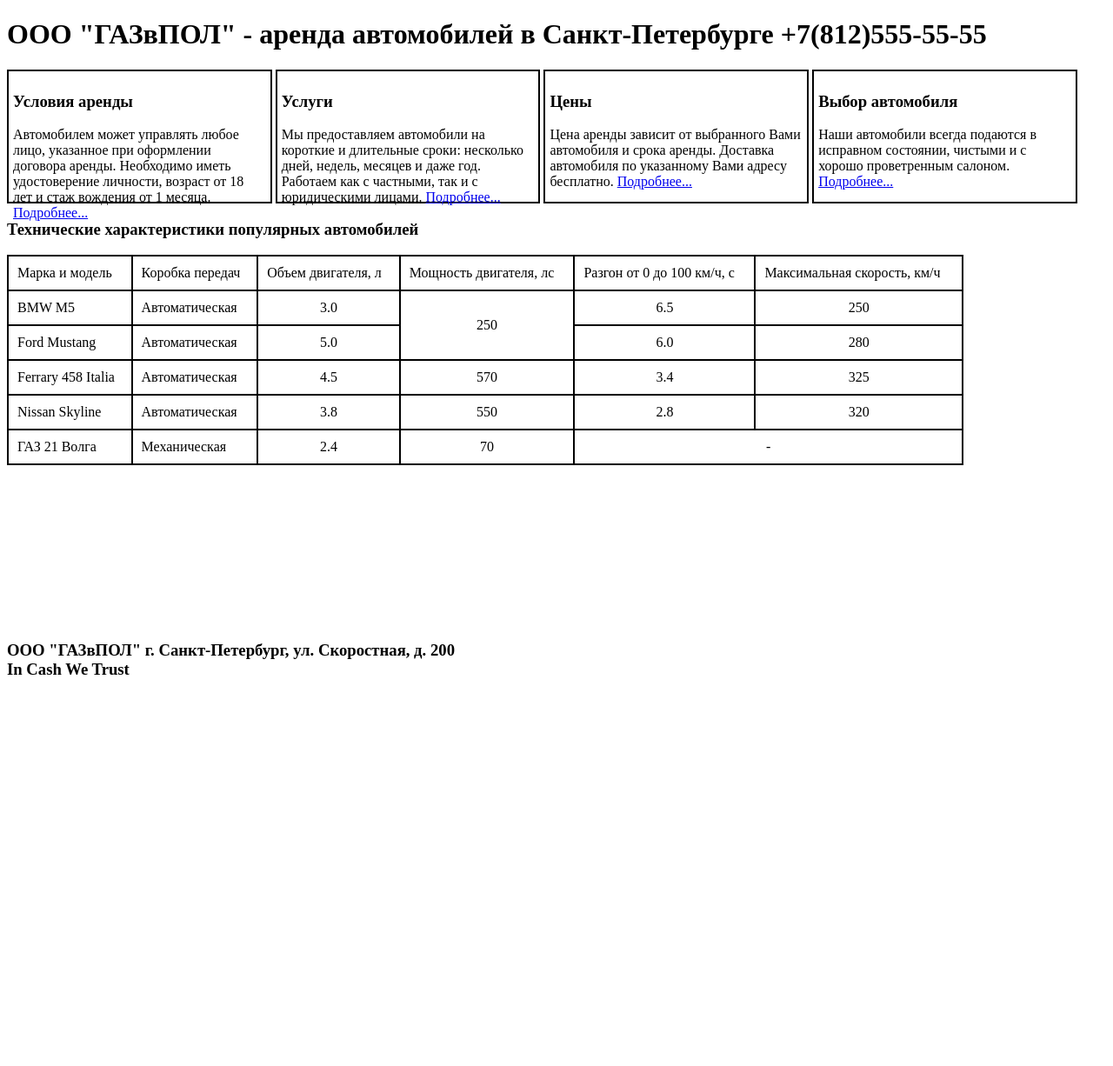
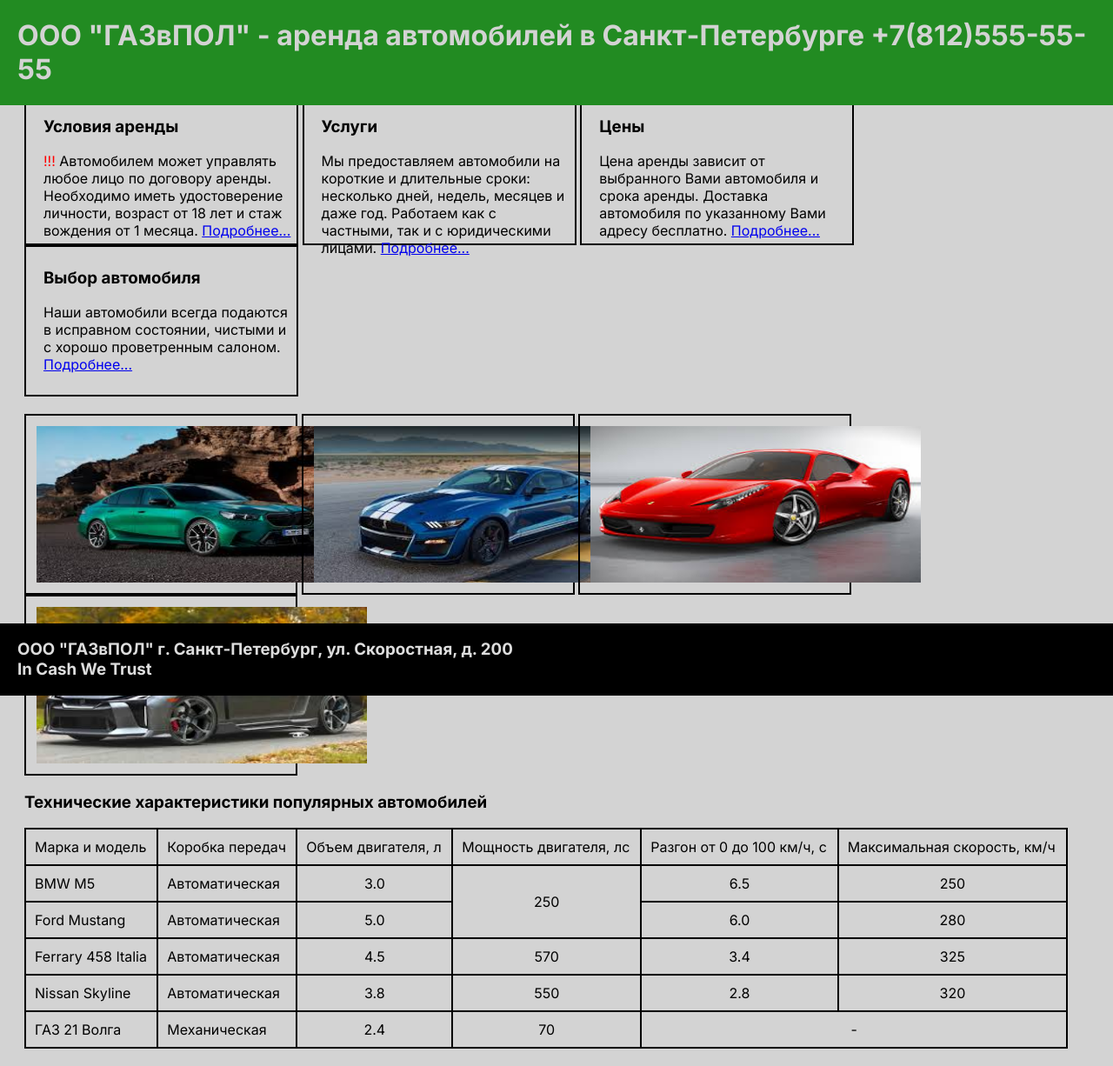
Before and after one commit to AleksandrSPopov/FullStackWeb, a PHP site: page / in a window 1280 px wide. Shown: the whole page at 87% size. Before the commit the page ends 776 px from the top, so only its background shows below. Run offline with PHP 8.4, Linux system fonts and the light colour scheme.

Commit message:
Final Lab 4

```diff
--- a/2. Разработка фронтальной части web - приложения/Лабораторная 4/index.html
+++ b/2. Разработка фронтальной части web - приложения/Лабораторная 4/index.html
@@ -6,19 +6,21 @@
   <title>Аренда авто в СПб</title>
   <link rel="stylesheet" href="style.css" />
 </head>
+<div>
+  <header>
+    <h1 class="head">ООО "ГАЗвПОЛ" - аренда автомобилей в Санкт-Петербурге +7(812)555-55-55</h1>
+  </header>
+</div>
 
 <body>
-  <header>
-    <h1>ООО "ГАЗвПОЛ" - аренда автомобилей в Санкт-Петербурге +7(812)555-55-55</h1>
-  </header>
   <main>
-    <section>
+    <section class="section">
       <article>
         <div>
           <h3>Условия аренды</h3>
-          <p>
-            Автомобилем может управлять любое лицо, указанное при оформлении
-            договора аренды. Необходимо иметь удостоверение личности, возраст от 18 лет и стаж вождения от 1 месяца.
+          <p class="rentalterms">
+            Автомобилем может управлять любое лицо по
+            договору аренды. Необходимо иметь удостоверение личности, возраст от 18 лет и стаж вождения от 1 месяца.
             <a href="rentalterms.html">Подробнее...</a>
           </p>
         </div>
@@ -54,7 +56,31 @@
       </article>
     </section>
 
-    <h3>Технические характеристики популярных автомобилей</h3>
+    <section class="photo">
+      <article class="articlephoto">
+        <div>
+          <img src="images/M5.jpeg" alt="M5" width="380" height="180">
+        </div>
+      </article>
+      <article class="articlephoto">
+        <div>
+            <img src="images/mustang.jpeg" alt="mustang" width="380" height="180">
+        </div>
+      </article>
+      <article class="articlephoto">
+        <div>
+            <img src="images/458.jpeg" alt="458" width="380" height="180">
+        </div>
+      </article>
+      <article class="articlephoto">
+        <div>
+            <img src="images/gtr.jpeg" alt="gtr" width="380" height="180">
+        </div>
+      </article>
+    </section>
+
+    <h3 class="tablename">Технические характеристики популярных автомобилей</h3>
+    <div class="table">
       <table>
         <tr>
           <td>Марка и модель</td>
@@ -103,10 +129,14 @@
           <td id="acceleration" colspan="2">-</td>
         </tr>
       </table>
+    </div>
   </main>
 </body>
 <footer>
-  <h3>ООО "ГАЗвПОЛ" г. Санкт-Петербург, ул. Скоростная, д. 200<br />In Cash We Trust</h3>
+  <div>
+    <h3 class="foot">ООО "ГАЗвПОЛ" г. Санкт-Петербург, ул. Скоростная, д. 200<br />In Cash We Trust</h3>
+  </div>
+
 </footer>
 
 </html>
--- a/2. Разработка фронтальной части web - приложения/Лабораторная 4/style.css
+++ b/2. Разработка фронтальной части web - приложения/Лабораторная 4/style.css
@@ -1,3 +1,40 @@
+@import url('https://fonts.googleapis.com/css2?family=Inter:ital,opsz,wght@0,14..32,100..900;1,14..32,100..900&display=swap');
+
+html {
+  font-family: 'Inter', sans-serif;
+}
+
+header {
+  position: absolute;
+  left: 0;
+  top: 0;
+  width: 100%;
+  color: lightgray;
+  background-color: forestgreen;
+}
+
+.head {
+  padding-left: 20px;
+}
+
+body {
+  background-color: lightgray;
+}
+
+.section {
+  padding-top: 100px;
+  padding-left: 20px;
+
+}
+
+.section {
+  color: black;
+}
+
+.section:hover {
+  color: white;
+}
+
 article {
   vertical-align: top;
   max-width: 23%;
@@ -5,16 +42,51 @@
   border: 2px solid black;
   padding: 5px;
   margin: auto;
-  height: 140px;
+  height: 160px;
+  padding-left: 20px;
+
 }
 
+.photo {
+  padding-top: 20px;
+  padding-left: 20px;
+
+}
+
+.articlephoto {
+  vertical-align: top;
+  max-width: 23%;
+  display: inline-block;
+  border: 2px solid black;
+  padding: 12px;
+  margin: auto;
+  height: 180px;
+  justify-content: center;
+  align-items: center;
+
+}
+
+.tablename {
+  padding-left: 20px;
+}
+
+
+
+.table {
+  padding-left: 20px;
+}
+
+
+
 table {
-  width: 1100px;
+  width: 1200px;
   border-top: 7px solid rgb(0, 0, 0);
   border-collapse: collapse;
   text-align: center;
   margin-bottom: 20px;
+  margin-left: 20;
   border: 1px solid #dddddd;
+  padding-left: 20px;
 }
 
 td {
@@ -36,8 +108,51 @@
   text-align: center;
 }
 
+.pages {
+  padding-top: 100px;
+  padding-left: 20px;
+
+}
+
+.rentalterms::before {
+  content: "!!!";
+  color: red;
+}
+
+.list li::after {
+  content: " +";
+  color: red;
+}
+
+.button {
+  color: black;
+}
+
+.button:focus {
+  color: green;
+}
+
+.cardelivery {
+  overflow-y: scroll;
+  width: 800px;
+  height: 60px;
+  padding: 5px;
+  border: solid 1px black;
+  background-color: white;
+}
+
 footer {
-  position: fixed;
+  position: absolute;
+  left: 0;
   bottom: 0;
   width: 100%;
 }
+
+footer {
+  color: #dddddd;
+  background-color: black;
+}
+
+.foot {
+  padding-left: 20px;
+}
```
Also changed, not shown: 2. Разработка фронтальной части web - приложения/Лабораторная 4/carselection.html (+18 -3 lines), 2. Разработка фронтальной части web - приложения/Лабораторная 4/prices.html (+22 -1 lines), 2. Разработка фронтальной части web - приложения/Лабораторная 4/rentalterms.html (+18 -0 lines), 2. Разработка фронтальной части web - приложения/Лабораторная 4/services.html (+18 -3 lines), 2. Разработка фронтальной части web - приложения/Лабораторная 4/images/458.jpeg (added), 2. Разработка фронтальной части web - приложения/Лабораторная 4/images/M5.jpeg (added), 2. Разработка фронтальной части web - приложения/Лабораторная 4/images/accelerate.jpg (deleted), 2. Разработка фронтальной части web - приложения/Лабораторная 4/images/gtr.jpeg (added), 2. Разработка фронтальной части web - приложения/Лабораторная 4/images/mustang.jpeg (added), 1 other file. Lines whose indentation alone changed are shown as unchanged.
